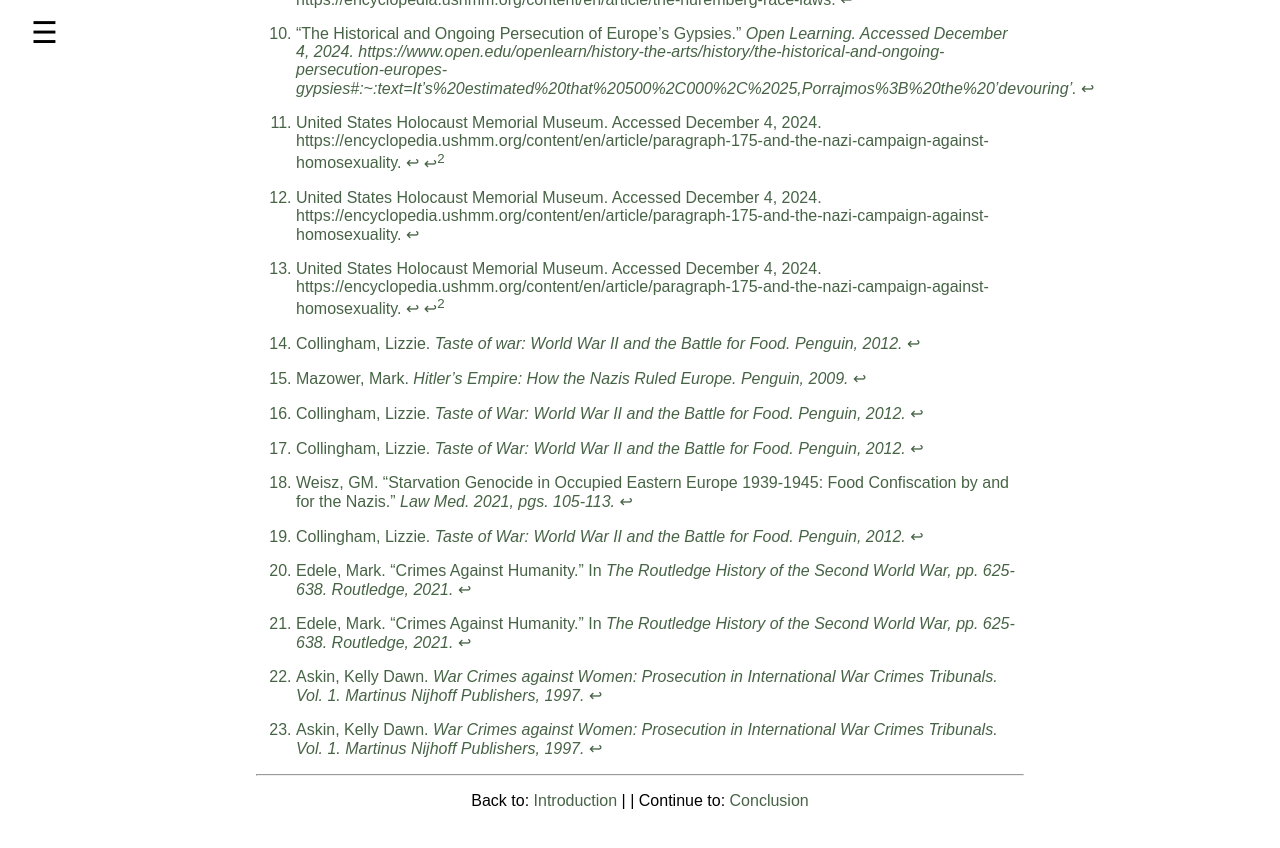
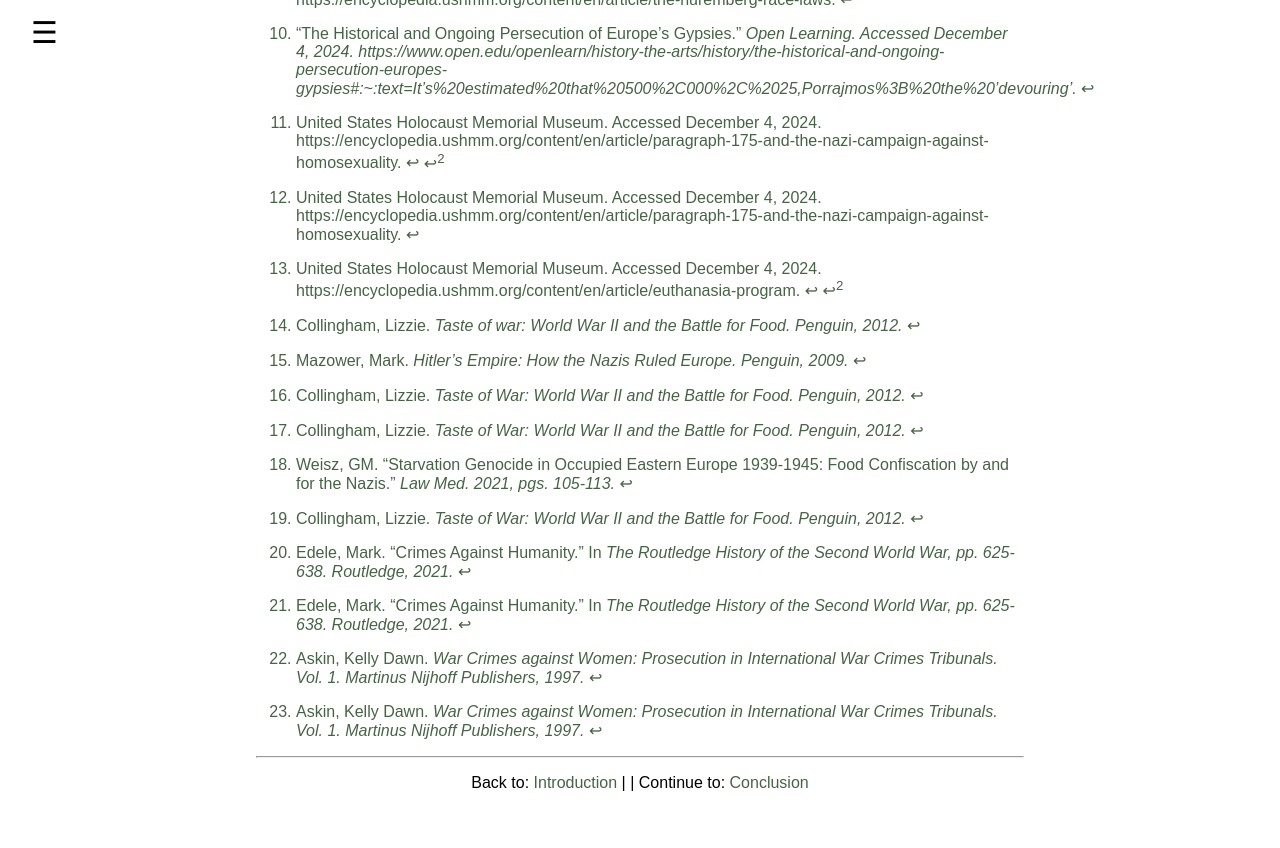
Before and after one commit to isaiah138/PETREE-ISAIAH-HIST-WOH3931, a Jekyll site: the page built from 002_analysis.md, in a window 1280 px wide and 900 px high, scrolled down 6001 px. Shown: the top 848 px of the window. Built offline with Jekyll 4.4.1, drawn with Linux system fonts in a browser that asks for light colours; some of the changed lines change nothing that is shown.

Commit message:
Update 002_analysis.md

```diff
--- a/002_analysis.md
+++ b/002_analysis.md
@@ -74,7 +74,7 @@ During the invasion of the Soviet Union mass rape occurred. Rape and sexual viol
 [^B4]: “The Historical and Ongoing Persecution of Europe’s Gypsies.” <i>Open Learning.<i> Accessed December 4, 2024. https://www.open.edu/openlearn/history-the-arts/history/the-historical-and-ongoing-persecution-europes-gypsies#:~:text=It’s%20estimated%20that%20500%2C000%2C%2025,Porrajmos%3B%20the%20’devouring’.
 [^B5]: United States Holocaust Memorial Museum. Accessed December 4, 2024. https://encyclopedia.ushmm.org/content/en/article/paragraph-175-and-the-nazi-campaign-against-homosexuality.
 [^B6]: United States Holocaust Memorial Museum. Accessed December 4, 2024. https://encyclopedia.ushmm.org/content/en/article/paragraph-175-and-the-nazi-campaign-against-homosexuality.
-[^B7]: United States Holocaust Memorial Museum. Accessed December 4, 2024. https://encyclopedia.ushmm.org/content/en/article/paragraph-175-and-the-nazi-campaign-against-homosexuality.
+[^B7]: United States Holocaust Memorial Museum. Accessed December 4, 2024. https://encyclopedia.ushmm.org/content/en/article/euthanasia-program.
 [^C1]: Collingham, Lizzie. <i>Taste of war: World War II and the Battle for Food.<i> Penguin, 2012.
 [^C2]: Mazower, Mark. <i>Hitler's Empire: How the Nazis Ruled Europe.<i> Penguin, 2009.
 [^C3]: Collingham, Lizzie. <i>Taste of War: World War II and the Battle for Food.<i> Penguin, 2012.
```
